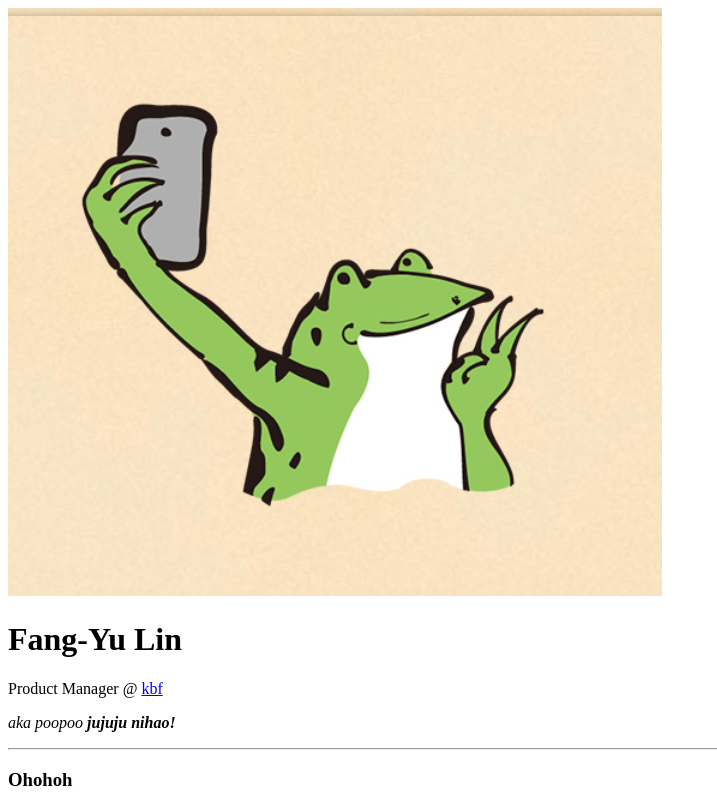
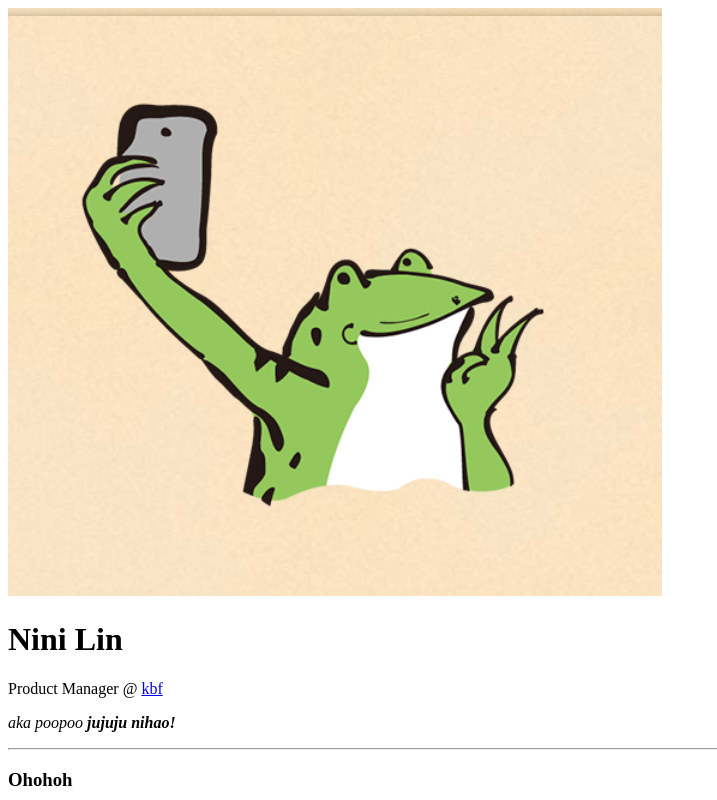
Before and after one commit to fangyulin/cv, a plain HTML site: page index.html in a window 1280 px wide. Shown: the top 800 px of the page, without its empty margins (0-717 px from the left). Drawn offline with Linux system fonts and the light colour scheme.

Commit message:
change name

```diff
--- a/index.html
+++ b/index.html
@@ -11,7 +11,7 @@
 
 <body>
     <img src="froggy.png" alt="hihi froggy me">
-    <h1>Fang-Yu Lin</h1>
+    <h1>Nini Lin</h1>
     <p>Product Manager @ <a href="https://tw.yahoo.com/">kbf</a></p>
     <p><em>aka poopoo <strong>jujuju nihao!</strong></em></p>
     <hr>
```
